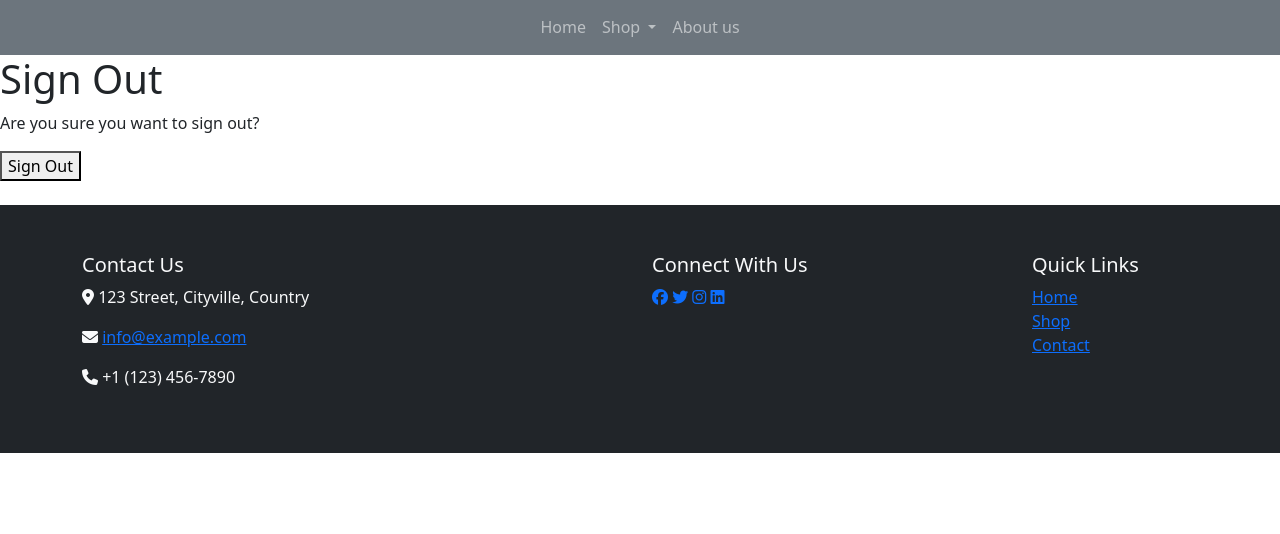
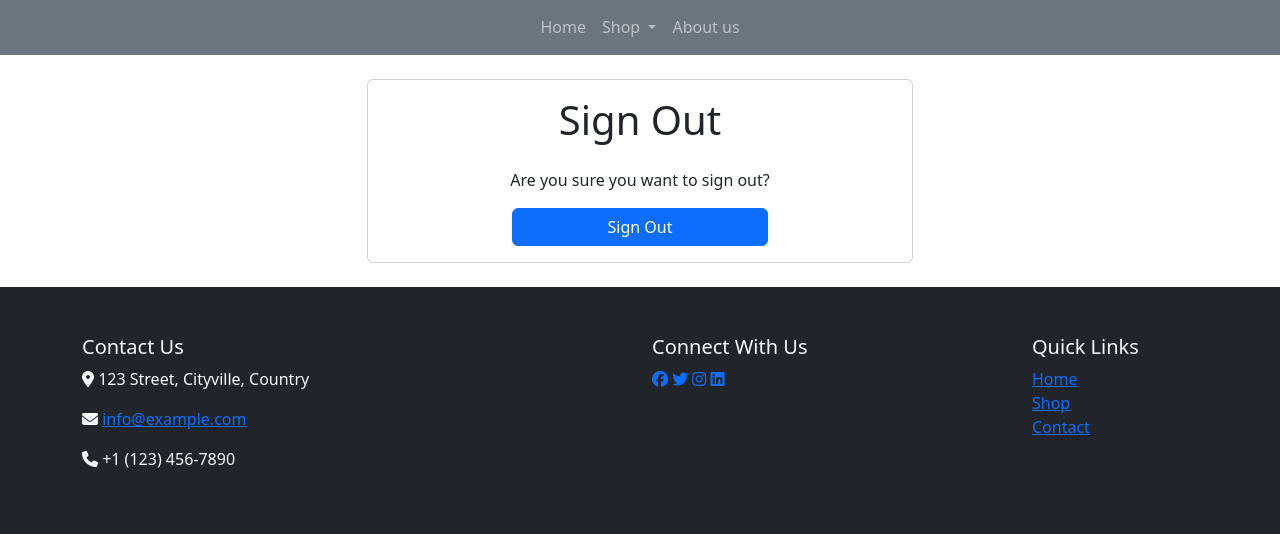
Before and after one commit to AmeenNoor/halal-shop, a Django app: page /accounts/logout/ in a window 1280 px wide. Shown: the part 105-639 px from the top of the page. Run offline with Django 3.2, Linux system fonts and the light colour scheme; a user stored in the database is signed in; some libraries are stand-ins or nearby versions.

Commit message:
Add style to logout page

```diff
--- a/templates/allauth/account/logout.html
+++ b/templates/allauth/account/logout.html
@@ -4,17 +4,19 @@
 
 {% block head_title %}{% trans "Sign Out" %}{% endblock %}
 
-{% block content %}
-<h1>{% trans "Sign Out" %}</h1>
+{% block inner_content %}
+<h1 class="card-title text-center mb-4">{% trans "Sign Out" %}</h1>
 
-<p>{% trans 'Are you sure you want to sign out?' %}</p>
+<p class="text-center">{% trans 'Are you sure you want to sign out?' %}</p>
 
-<form method="post" action="{% url 'account_logout' %}">
+<form class="logout" method="post" action="{% url 'account_logout' %}">
   {% csrf_token %}
   {% if redirect_field_value %}
   <input type="hidden" name="{{ redirect_field_name }}" value="{{ redirect_field_value }}"/>
   {% endif %}
-  <button type="submit">{% trans 'Sign Out' %}</button>
+  <div class="text-center">
+    <button class="btn btn-primary w-50" type="submit">{% trans 'Sign Out' %}</button>
+  </div>
 </form>
 
 
```
